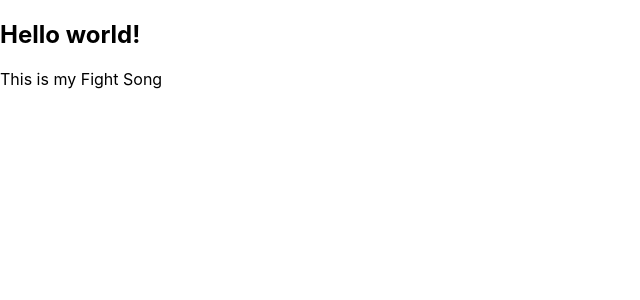
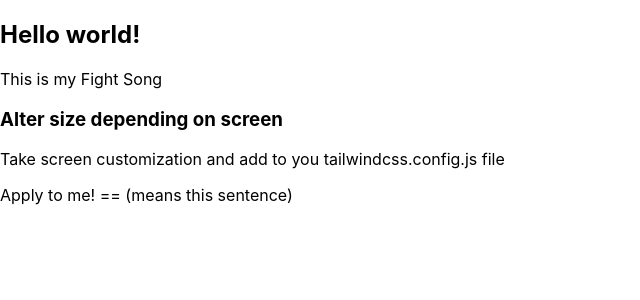
Before and after one commit to alsongard/tailwind_css, a React (Create React App) app in the folder first_app/: page / in a window 1280 px wide. Shown: the top 300 px of the page, without its empty margins (0-640 px from the left). Built offline with nearby package versions, Linux system fonts and the light colour scheme.

Commit message:
applying css style based on screen size

```diff
--- a/first_app/src/App.js
+++ b/first_app/src/App.js
@@ -6,6 +6,11 @@ function App() {
         <h1 className="text-4xl text-teal-400 font-bold text-left">Hello world!</h1>
       </header>
       <p className="text-4xl text-newer-500">This is my Fight Song</p>
+
+      <h3>Alter size depending on screen</h3>
+      <p>Take screen customization and add to you tailwindcss.config.js file</p>
+      <p className="text-xs lg:text-3xl">Apply to me! == (means this sentence)</p>
+
     </section>
 
   );
```
